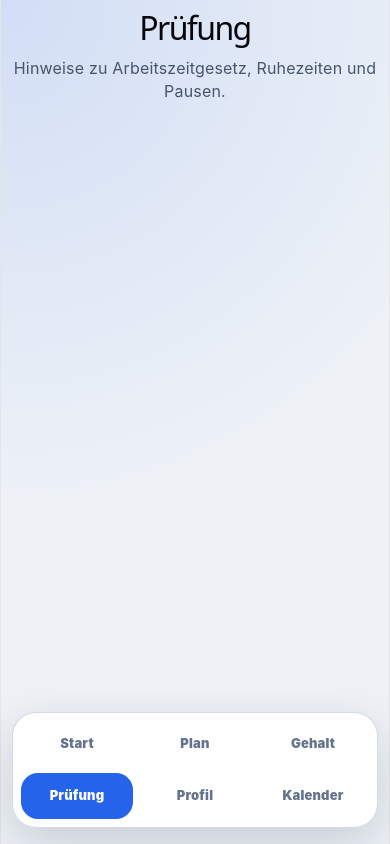
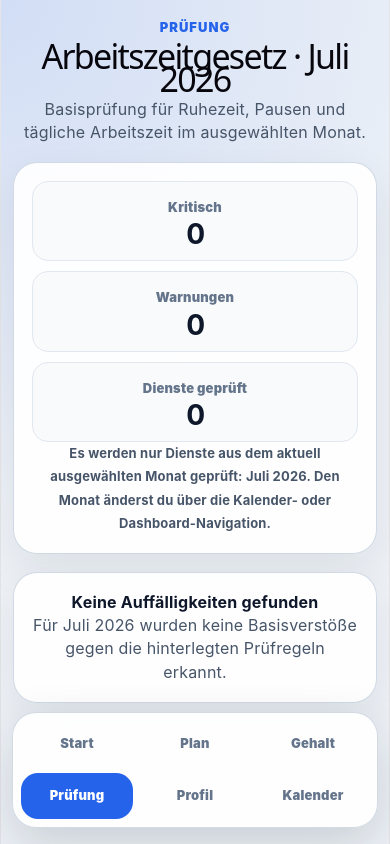
Before and after one commit to vladularu/carecheck-web, a React (Vite) app: page /pruefung in a window 390 px wide. Built offline with nearby package versions, Linux system fonts and the light colour scheme.

Commit message:
v1.0.2 ArbZG Pruefung auf ausgewaehlten Monat begrenzen

```diff
--- a/src/App.css
+++ b/src/App.css
@@ -955,3 +955,99 @@ a {
 .tariff-row.highlight strong {
   color: #1d4ed8;
 }
+
+.compliance-summary {
+  display: grid;
+  grid-template-columns: repeat(3, 1fr);
+  gap: 10px;
+}
+
+.compliance-summary div {
+  display: grid;
+  gap: 4px;
+  padding: 14px;
+  border-radius: 16px;
+  background: #f8fafc;
+  border: 1px solid #e2e8f0;
+}
+
+.compliance-summary span {
+  color: #64748b;
+  font-size: 13px;
+  font-weight: 900;
+}
+
+.compliance-summary strong {
+  font-size: 28px;
+  letter-spacing: -0.05em;
+}
+
+.compliance-note {
+  margin: 14px 0 0;
+  color: #64748b;
+  font-size: 13px;
+  font-weight: 700;
+}
+
+.compliance-list {
+  display: grid;
+  gap: 12px;
+}
+
+.compliance-issue {
+  display: grid;
+  gap: 5px;
+  padding: 14px;
+  border-radius: 18px;
+  border: 1px solid #e2e8f0;
+  background: #ffffff;
+}
+
+.compliance-issue span {
+  font-size: 12px;
+  font-weight: 950;
+  text-transform: uppercase;
+  letter-spacing: 0.08em;
+}
+
+.compliance-issue strong {
+  font-size: 17px;
+}
+
+.compliance-issue p {
+  margin: 0;
+  color: #475569;
+}
+
+.compliance-issue-info {
+  border-color: #bfdbfe;
+  background: #eff6ff;
+}
+
+.compliance-issue-info span {
+  color: #1d4ed8;
+}
+
+.compliance-issue-warning {
+  border-color: #fed7aa;
+  background: #fff7ed;
+}
+
+.compliance-issue-warning span {
+  color: #9a3412;
+}
+
+.compliance-issue-critical {
+  border-color: #fecaca;
+  background: #fef2f2;
+}
+
+.compliance-issue-critical span {
+  color: #991b1b;
+}
+
+@media (max-width: 760px) {
+  .compliance-summary {
+    grid-template-columns: 1fr;
+  }
+}
--- a/src/pages/Compliance.tsx
+++ b/src/pages/Compliance.tsx
@@ -1,8 +1,108 @@
+import Card from "../components/ui/Card";
+import PageHeader from "../components/ui/PageHeader";
+import { useAppContext } from "../context/AppContext";
+import { filterShiftsByMonth } from "../services/calculation/monthlyHoursCalculator";
+import { checkCompliance } from "../services/compliance/complianceService";
+import type { ComplianceIssue } from "../types/index";
+
+const severityLabels: Record<ComplianceIssue["severity"], string> = {
+  info: "Info",
+  warning: "Warnung",
+  critical: "Kritisch",
+};
+
+const monthNames = [
+  "Januar",
+  "Februar",
+  "März",
+  "April",
+  "Mai",
+  "Juni",
+  "Juli",
+  "August",
+  "September",
+  "Oktober",
+  "November",
+  "Dezember",
+];
+
+function getIssueClassName(severity: ComplianceIssue["severity"]): string {
+  return `compliance-issue compliance-issue-${severity}`;
+}
+
 export default function Compliance() {
+  const { shifts, selectedYear, selectedMonth } = useAppContext();
+
+  const selectedMonthLabel = `${monthNames[selectedMonth]} ${selectedYear}`;
+
+  const shiftsInSelectedMonth = filterShiftsByMonth(
+    shifts,
+    selectedYear,
+    selectedMonth,
+  );
+
+  const issues = checkCompliance(shiftsInSelectedMonth);
+
+  const criticalCount = issues.filter(
+    (issue) => issue.severity === "critical",
+  ).length;
+
+  const warningCount = issues.filter(
+    (issue) => issue.severity === "warning",
+  ).length;
+
   return (
     <section className="page">
-      <h1>Prüfung</h1>
-      <p>Hinweise zu Arbeitszeitgesetz, Ruhezeiten und Pausen.</p>
+      <PageHeader
+        eyebrow="Prüfung"
+        title={`Arbeitszeitgesetz · ${selectedMonthLabel}`}
+        description="Basisprüfung für Ruhezeit, Pausen und tägliche Arbeitszeit im ausgewählten Monat."
+      />
+
+      <Card>
+        <div className="compliance-summary">
+          <div>
+            <span>Kritisch</span>
+            <strong>{criticalCount}</strong>
+          </div>
+
+          <div>
+            <span>Warnungen</span>
+            <strong>{warningCount}</strong>
+          </div>
+
+          <div>
+            <span>Dienste geprüft</span>
+            <strong>{shiftsInSelectedMonth.length}</strong>
+          </div>
+        </div>
+
+        <p className="compliance-note">
+          Es werden nur Dienste aus dem aktuell ausgewählten Monat geprüft:{" "}
+          <strong>{selectedMonthLabel}</strong>. Den Monat änderst du über die
+          Kalender- oder Dashboard-Navigation.
+        </p>
+      </Card>
+
+      {issues.length === 0 ? (
+        <Card>
+          <strong>Keine Auffälligkeiten gefunden</strong>
+          <p>
+            Für {selectedMonthLabel} wurden keine Basisverstöße gegen die
+            hinterlegten Prüfregeln erkannt.
+          </p>
+        </Card>
+      ) : (
+        <div className="compliance-list">
+          {issues.map((issue) => (
+            <article className={getIssueClassName(issue.severity)} key={issue.id}>
+              <span>{severityLabels[issue.severity]}</span>
+              <strong>{issue.title}</strong>
+              <p>{issue.description}</p>
+            </article>
+          ))}
+        </div>
+      )}
     </section>
   );
 }
--- /dev/null
+++ b/src/services/compliance/complianceService.ts
@@ -0,0 +1,182 @@
+import type { ComplianceIssue, Shift } from "../../types/index";
+import { calculateNetHours } from "../calculation/workingTimeCalculator";
+
+function createDateTime(dateKey: string, time: string): Date {
+  const [year, month, day] = dateKey.split("-").map(Number);
+  const [hour, minute] = time.split(":").map(Number);
+
+  return new Date(year, month - 1, day, hour, minute, 0, 0);
+}
+
+function getShiftStart(shift: Shift): Date {
+  return createDateTime(shift.date, shift.startTime);
+}
+
+function getShiftEnd(shift: Shift): Date {
+  const start = getShiftStart(shift);
+  const end = createDateTime(shift.date, shift.endTime);
+
+  if (end <= start) {
+    end.setDate(end.getDate() + 1);
+  }
+
+  return end;
+}
+
+function roundToTwoDecimals(value: number): number {
+  return Math.round(value * 100) / 100;
+}
+
+function hoursBetween(start: Date, end: Date): number {
+  const diff = end.getTime() - start.getTime();
+  return roundToTwoDecimals(diff / 1000 / 60 / 60);
+}
+
+function formatDateGerman(dateKey: string): string {
+  const [year, month, day] = dateKey.split("-");
+
+  return `${day}.${month}.${year}`;
+}
+
+function formatShiftLabel(shift: Shift): string {
+  return `${formatDateGerman(shift.date)} ${shift.startTime}–${shift.endTime}`;
+}
+
+function sortShifts(shifts: Shift[]): Shift[] {
+  return [...shifts].sort((a, b) =>
+    `${a.date}${a.startTime}`.localeCompare(`${b.date}${b.startTime}`),
+  );
+}
+
+function createIssue(
+  severity: ComplianceIssue["severity"],
+  title: string,
+  description: string,
+  relatedShiftId?: string,
+): ComplianceIssue {
+  return {
+    id: crypto.randomUUID(),
+    severity,
+    title,
+    description,
+    relatedShiftId,
+  };
+}
+
+function checkDailyWorkingTime(shift: Shift): ComplianceIssue[] {
+  if (shift.type === "FREE") {
+    return [];
+  }
+
+  const issues: ComplianceIssue[] = [];
+  const netHours = calculateNetHours(shift);
+
+  if (netHours > 10) {
+    issues.push(
+      createIssue(
+        "critical",
+        "Tagesarbeitszeit über 10 Stunden",
+        `${formatShiftLabel(shift)} hat ${netHours} h Nettoarbeitszeit. Das überschreitet die übliche 10-Stunden-Grenze.`,
+        shift.id,
+      ),
+    );
+
+    return issues;
+  }
+
+  if (netHours > 8) {
+    issues.push(
+      createIssue(
+        "warning",
+        "Tagesarbeitszeit über 8 Stunden",
+        `${formatShiftLabel(shift)} hat ${netHours} h Nettoarbeitszeit. Ausgleichszeitraum prüfen.`,
+        shift.id,
+      ),
+    );
+  }
+
+  return issues;
+}
+
+function checkBreakRequirement(shift: Shift): ComplianceIssue[] {
+  if (shift.type === "FREE") {
+    return [];
+  }
+
+  const issues: ComplianceIssue[] = [];
+  const netHours = calculateNetHours(shift);
+
+  let requiredBreakMinutes = 0;
+
+  if (netHours > 9) {
+    requiredBreakMinutes = 45;
+  } else if (netHours > 6) {
+    requiredBreakMinutes = 30;
+  }
+
+  if (requiredBreakMinutes > 0 && shift.breakMinutes < requiredBreakMinutes) {
+    issues.push(
+      createIssue(
+        "critical",
+        "Pause zu kurz",
+        `${formatShiftLabel(shift)} hat ${netHours} h Nettoarbeitszeit und ${shift.breakMinutes} Minuten Pause. Erforderlich wären mindestens ${requiredBreakMinutes} Minuten.`,
+        shift.id,
+      ),
+    );
+  }
+
+  return issues;
+}
+
+function checkRestTimes(shifts: Shift[]): ComplianceIssue[] {
+  const sorted = sortShifts(shifts).filter((shift) => shift.type !== "FREE");
+  const issues: ComplianceIssue[] = [];
+
+  for (let index = 0; index < sorted.length - 1; index++) {
+    const currentShift = sorted[index];
+    const nextShift = sorted[index + 1];
+
+    const currentEnd = getShiftEnd(currentShift);
+    const nextStart = getShiftStart(nextShift);
+    const restHours = hoursBetween(currentEnd, nextStart);
+
+    if (restHours < 10) {
+      issues.push(
+        createIssue(
+          "critical",
+          "Ruhezeit unter 10 Stunden",
+          `Zwischen ${formatShiftLabel(currentShift)} und ${formatShiftLabel(nextShift)} liegen nur ${restHours} h Ruhezeit. Auch im Krankenhaus-/Pflegebereich ist das kritisch.`,
+          nextShift.id,
+        ),
+      );
+
+      continue;
+    }
+
+    if (restHours < 11) {
+      issues.push(
+        createIssue(
+          "warning",
+          "Ruhezeit unter 11 Stunden",
+          `Zwischen ${formatShiftLabel(currentShift)} und ${formatShiftLabel(nextShift)} liegen ${restHours} h Ruhezeit. Im Krankenhaus-/Pflegebereich kann eine Verkürzung auf mindestens 10 h möglich sein, wenn innerhalb eines Monats oder innerhalb von 4 Wochen ein Ausgleich durch eine Ruhezeit von mindestens 12 h erfolgt.`,
+          nextShift.id,
+        ),
+      );
+    }
+  }
+
+  return issues;
+}
+
+export function checkCompliance(shifts: Shift[]): ComplianceIssue[] {
+  const issues: ComplianceIssue[] = [];
+
+  for (const shift of shifts) {
+    issues.push(...checkDailyWorkingTime(shift));
+    issues.push(...checkBreakRequirement(shift));
+  }
+
+  issues.push(...checkRestTimes(shifts));
+
+  return issues;
+}
```
